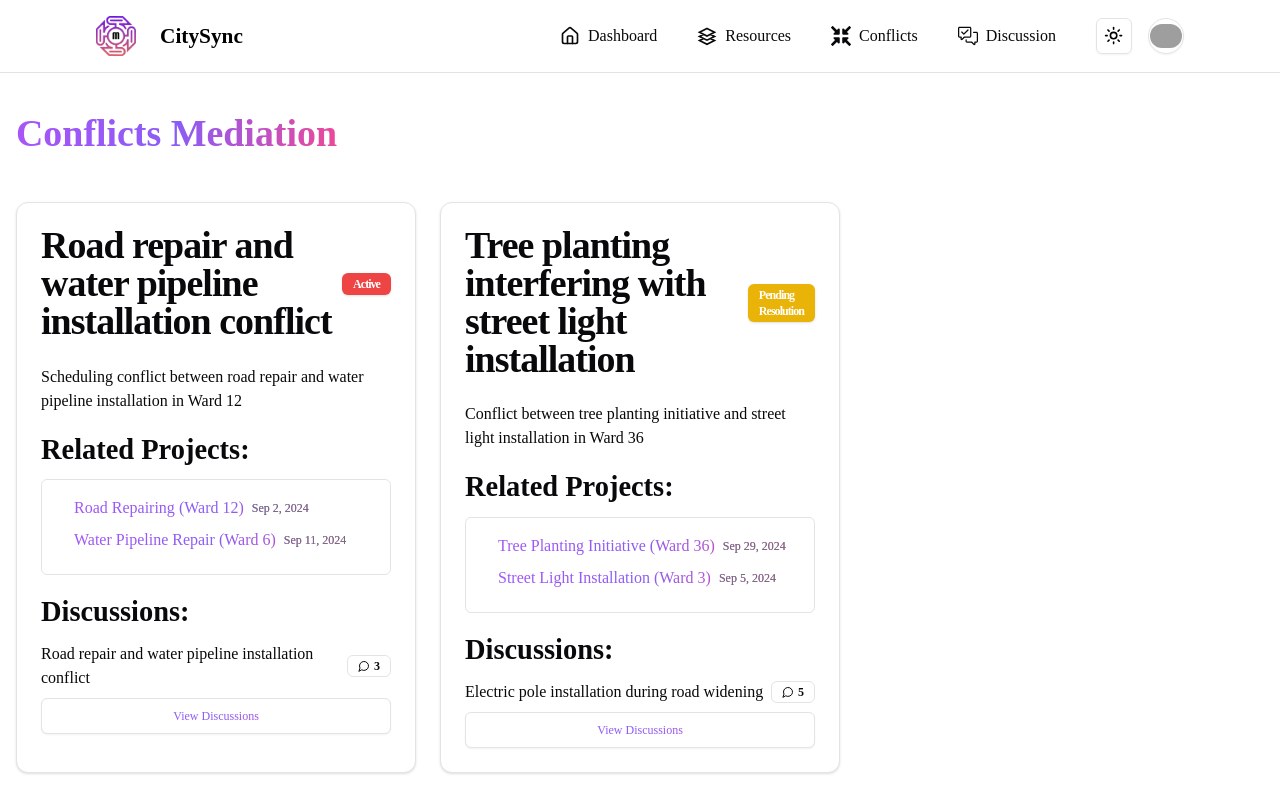
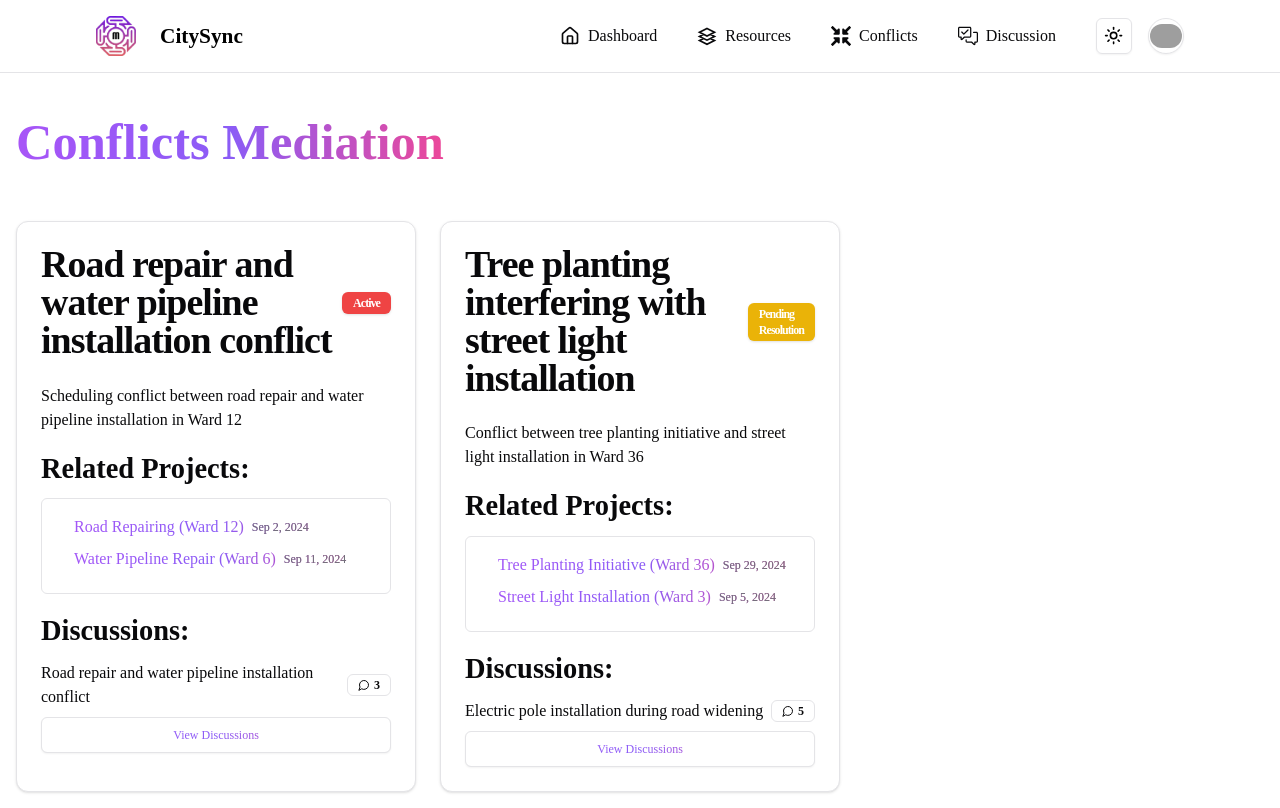
Before and after one commit to Prayas-35/Coordina, a Next.js app in the folder main/: page /conflicts in a window 1280 px wide. Built offline with nearby package versions, Linux system fonts and the light colour scheme; grey boxes are pictures that could not be loaded.

Commit message:
changed fonts and heading size

```diff
--- a/main/app/conflicts/page.js
+++ b/main/app/conflicts/page.js
@@ -66,7 +66,7 @@ export default function ConflictsPage() {
       <NavBar />
       <main className="container mx-auto p-4">
         <div className="flex justify-between items-center mb-6">
-          <h1 className="text-3xl text-center justify-center font-bold relative bg-clip-text text-transparent bg-no-repeat bg-gradient-to-r from-purple-500 via-violet-500 to-pink-500 py-4">Conflicts Mediation</h1>
+          <h1 className="text-2xl sm:text-3xl md:text-4xl font-bold text-center justify-center relative bg-clip-text text-transparent bg-no-repeat bg-gradient-to-r from-purple-500 via-violet-500 to-pink-500 py-4">Conflicts Mediation</h1>
         </div>
 
         <div className="grid gap-6 md:grid-cols-2 lg:grid-cols-3">
--- a/main/app/discussion/page.js
+++ b/main/app/discussion/page.js
@@ -100,7 +100,7 @@ export default function Component() {
         <>
             <Navbar />
             <div className="container mx-auto p-4">
-                <h1 className="text-2xl font-bold mb-4">Department Discussions</h1>
+                <h1 className="text-2xl sm:text-3xl md:text-4xl font-bold mb-4">Department Discussions</h1>
 
                 <div className="flex flex-col md:flex-row justify-between mb-4">
                     <Select onValueChange={setFilter} defaultValue="All">
```
